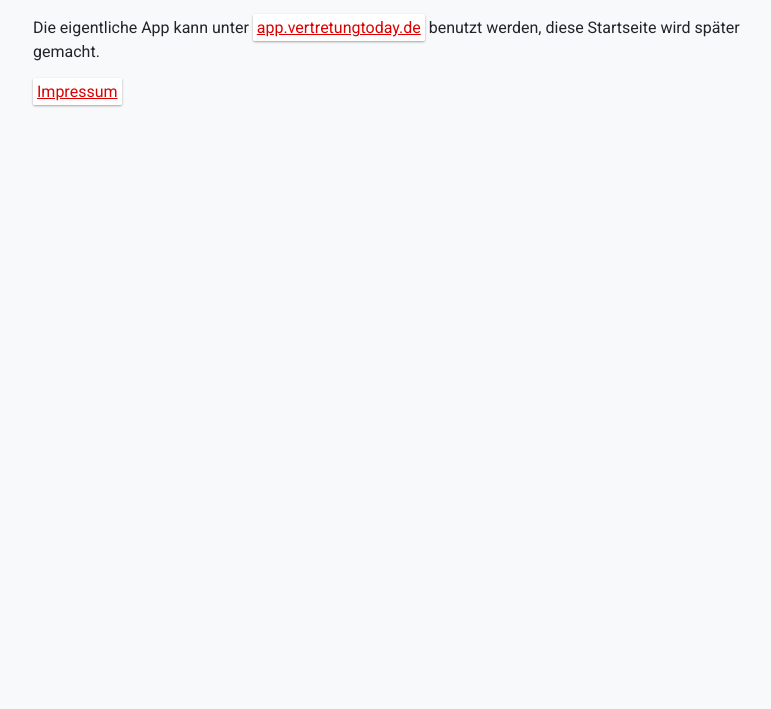
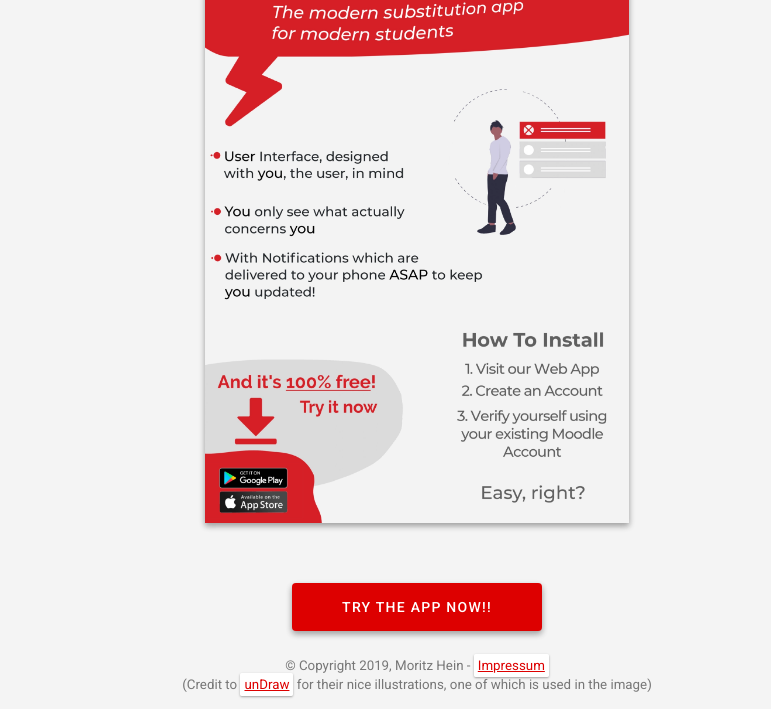
Before and after one commit to Kage0x3B/vertretung-today, a plain HTML site: page index.html in a window 1280 px wide. Shown: the part 93-802 px from the top of the page, without its empty margins (223-994 px from the left). Drawn offline with Linux system fonts and the light colour scheme.

Commit message:
Use my old english advertising project for a nicer design of the homepage

```diff
--- a/index.html
+++ b/index.html
@@ -22,16 +22,15 @@
     <meta content="/browserconfig.xml" name="msapplication-config">
     <meta content="#dd0000" name="theme-color">
 
-    <link href="https://fonts.googleapis.com/css?family=Roboto&display=swap" rel="stylesheet">
+    <link href="https://fonts.googleapis.com/css?family=Roboto:400,500&display=swap" rel="stylesheet">
 
     <style>
         body {
-            background-color: #f8f9fa;
+            background-color: #f4f4f4;
             font-family: "Roboto", sans-serif;
             color: #212529;
-            margin: 5vh auto;
-            max-width: 60vw;
-            line-height: 1.5;
+            padding: 0;
+            margin: 0;
         }
 
         a {
@@ -47,22 +46,105 @@
             box-shadow: 0 3px 6px rgba(0, 0, 0, 0.16), 0 3px 6px rgba(0, 0, 0, 0.23);
         }
 
+        .mdc-button {
+            font-family: Roboto, sans-serif;
+            -moz-osx-font-smoothing: grayscale;
+            -webkit-font-smoothing: antialiased;
+            font-size: .875rem;
+            line-height: 2.25rem;
+            font-weight: 500;
+            letter-spacing: .08929em;
+            text-decoration: none;
+            text-transform: uppercase;
+            padding: 0 8px;
+            display: inline-flex;
+            position: relative;
+            align-items: center;
+            justify-content: center;
+            box-sizing: border-box;
+            min-width: 64px;
+            height: 36px;
+            border: none;
+            outline: none;
+            user-select: none;
+            -webkit-appearance: none;
+            overflow: hidden;
+            vertical-align: middle;
+            border-radius: 4px;
+        }
 
-        @media (max-width: 767px) {
+        .big-button {
+            color: #fff;
+            background-color: #dd0000;
+            padding: 8px;
+            text-decoration: none;
+            box-shadow: 0 3px 6px rgba(0, 0, 0, 0.16), 0 3px 6px rgba(0, 0, 0, 0.23);
+            margin: 24px;
+            width: 50%;
+            height: 48px;
+            border-radius: 4px;
+        }
+
+        .big-button:hover {
+            box-shadow: 0 14px 28px rgba(0, 0, 0, 0.25), 0 10px 10px rgba(0, 0, 0, 0.22);
+        }
+
+        main {
+            height: 100%;
+            display: flex;
+            flex-direction: column;
+            justify-items: center;
+            align-items: center;
+            padding: 0;
+            margin: 0;
+        }
+
+        img {
+            height: auto;
+            width: 100%;
+            box-shadow: 0 3px 6px rgba(0, 0, 0, 0.16), 0 3px 6px rgba(0, 0, 0, 0.23);
+        }
+
+        div {
+            display: flex;
+            flex-direction: column;
+            justify-items: center;
+            align-items: center;
+            margin-top: 32px;
+        }
+
+        footer {
+            color: #777;
+            padding: 0 16px;
+        }
+
+        @media (min-width: 768px) {
             body {
-                margin: 2vh auto;
-                max-width: 90vw;
+                margin: 16px 0;
+            }
+
+            img {
+                height: 75vh;
+                width: auto;
             }
         }
     </style>
 </head>
 <body>
-    <h1>VertretungToday</h1>
-    <p>
-        Die eigentliche App kann unter <a href="https://app.vertretungtoday.de">app.vertretungtoday.de</a> benutzt
-        werden, diese Startseite wird später gemacht.
-    </p>
-
-    <a href="impress.html">Impressum</a>
+<main>
+    <picture>
+        <source srcset="maincontent.webp" type="image/webp">
+        <source srcset="maincontent.jpg" type="image/jpeg">
+        <img alt="VertretungToday" src="maincontent.jpg">
+    </picture>
+    <div>
+        <a class="big-button mdc-button" href="https://app.vertretungtoday.de">Try the App Now!!</a>
+        <footer style="text-align: center">
+            <small>© Copyright 2019, Moritz Hein - <a href="impress.html">Impressum</a><br />
+                (Credit to <a href="https://undraw.co/">unDraw</a>
+                for their nice illustrations, one of which is used in the image)</small>
+        </footer>
+    </div>
+</main>
 </body>
 </html>
```
Also changed, not shown: maincontent.jpg (added), maincontent.webp (added), 1 other file.
